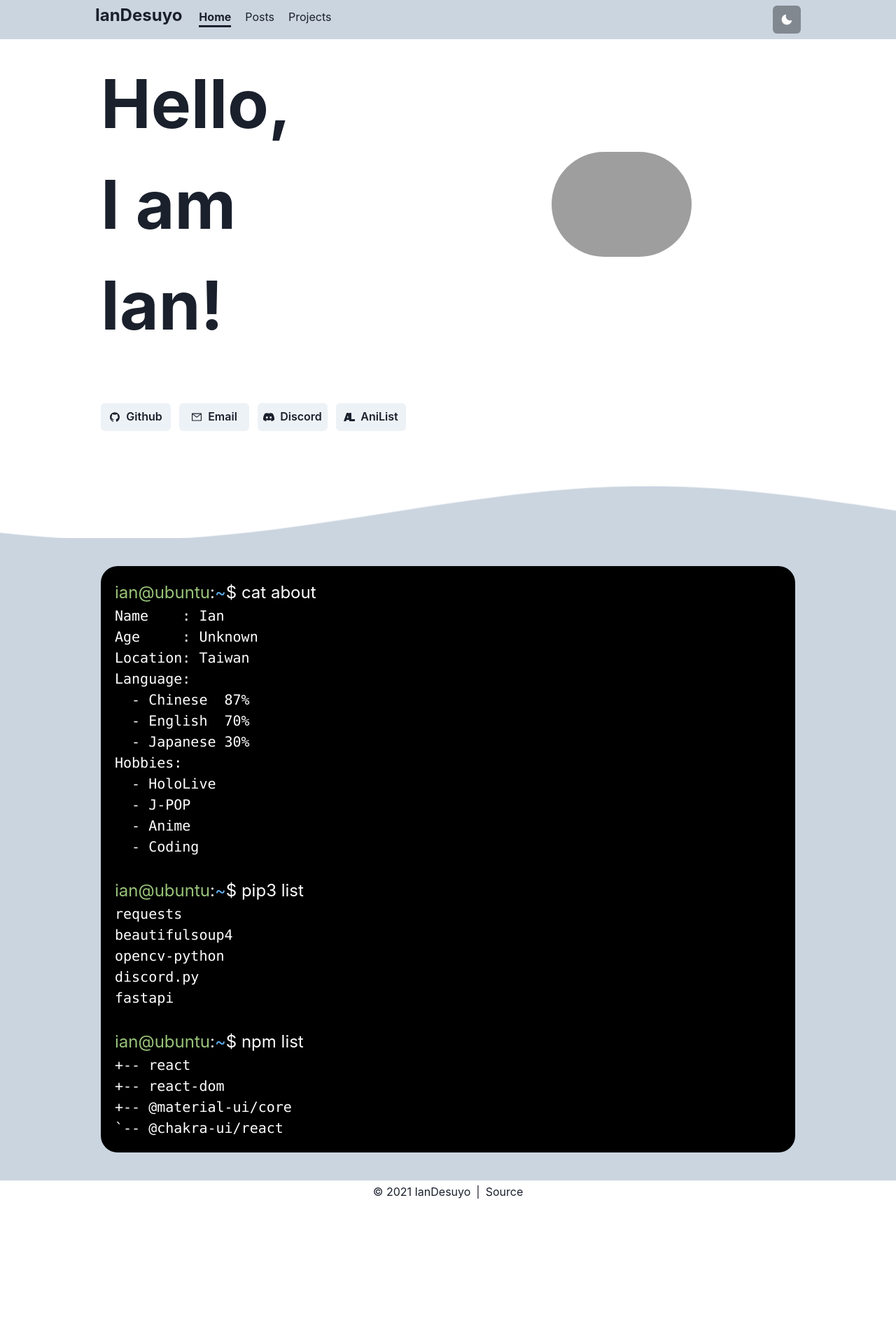
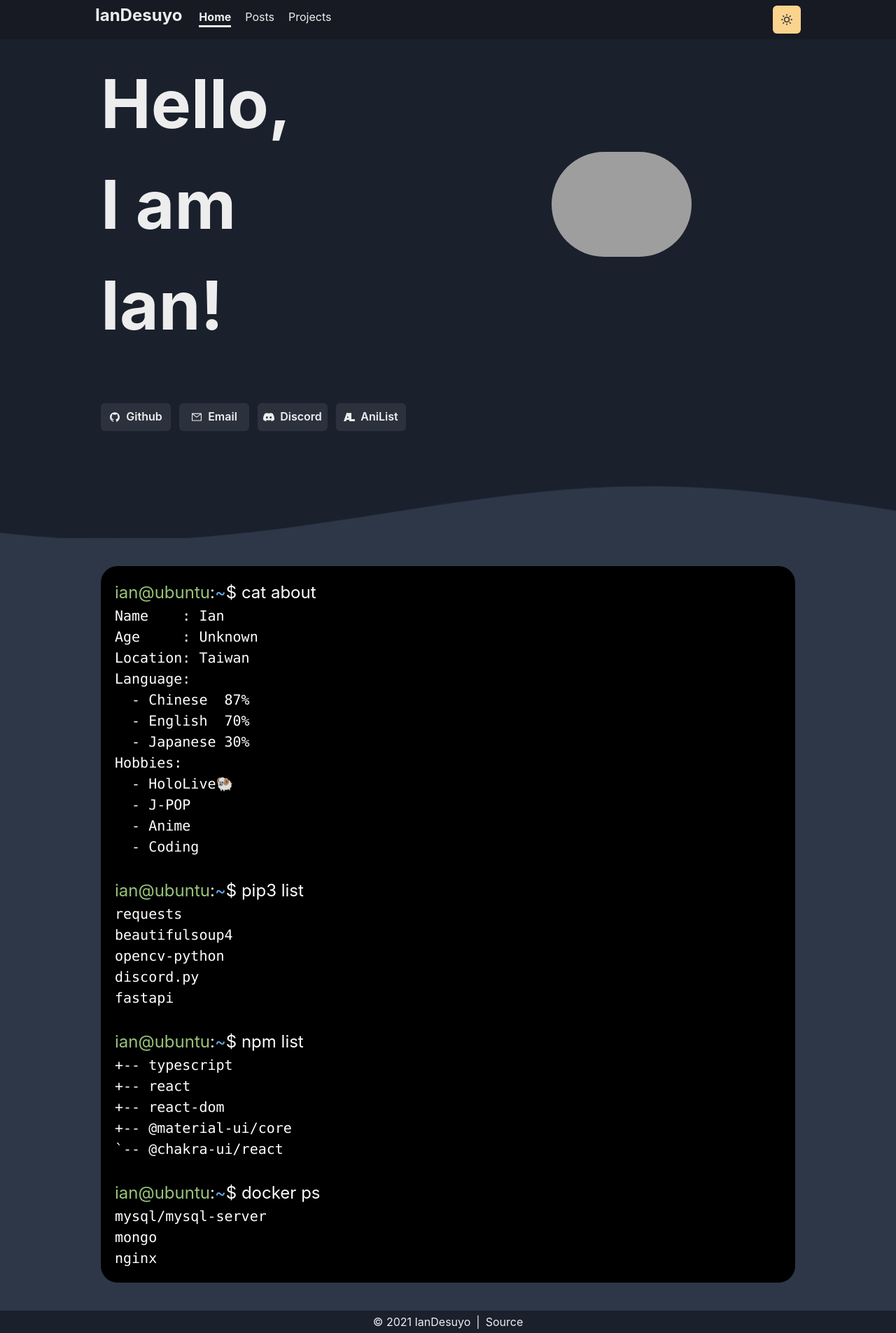
Before and after one commit to IanDesuyo/IanDesuyo.github.io, a Next.js app: page / in a window 1280 px wide. Shown: the whole page at 70% size. Before the commit the page ends 1719 px from the top, so only its background shows below. Built offline with nearby package versions, Linux system fonts and the light colour scheme; grey boxes are pictures that could not be loaded.

Commit message:
fix bugs and update about

```diff
--- a/components/navLink.jsx
+++ b/components/navLink.jsx
@@ -9,7 +9,8 @@ const variants = {
 };
 
 const NavLink = ({ href, path, children, ...props }) => {
-  const active = path === href;
+  const rootPath = path.split("/")[1];
+  const active = `/${rootPath}` === href;
 
   return (
     <AnimatePresence exitBeforeEnter initial={false}>
--- a/components/terminal.jsx
+++ b/components/terminal.jsx
@@ -1,16 +1,22 @@
 import { Box, Text } from "@chakra-ui/react";
+
+const TerminalInput = ({ text, ...props }) => {
+  return (
+    <Box fontSize="2xl" display="flex" {...props}>
+      <Text textColor="#98C379">ian@ubuntu</Text>
+      <Text>:</Text>
+      <Text textColor="#61AFEF">~</Text>
+      <Text>$ {text}</Text>
+    </Box>
+  );
+};
 
 const Terminal = ({ lines }) => {
   return (
     <Box bg="black" borderRadius="3xl" p={5} fontSize="xl" textColor="white">
       {lines.map(({ isInput, text }, index) =>
         isInput ? (
-          <Box fontSize="2xl" display="flex" key={index}>
-            <Text textColor="#98C379">ian@ubuntu</Text>
-            <Text>:</Text>
-            <Text textColor="#61AFEF">~</Text>
-            <Text>$ {text}</Text>
-          </Box>
+          <TerminalInput text={text} key={index} />
         ) : (
           <Text as="pre" key={index}>
             {text}
--- a/pages/_document.jsx
+++ b/pages/_document.jsx
@@ -1,9 +1,11 @@
 import { Html, Head, Main, NextScript } from "next/document";
+import { ColorModeScript } from "@chakra-ui/react";
 
 const Document = () => {
   return (
     <Html>
       <Head>
+        <ColorModeScript initialColorMode="dark" />
         <script async src="https://www.googletagmanager.com/gtag/js?id=G-6Q70MBNQHR" />
         <script
           dangerouslySetInnerHTML={{
--- a/pages/index.jsx
+++ b/pages/index.jsx
@@ -16,13 +16,11 @@ import Head from "../components/head.jsx";
 const textVariants = {
   hidden: { x: -40, opacity: 0 },
   enter: { x: 0, opacity: 1 },
-  exit: { x: -40, opacity: 0 },
 };
 
 const avatarVariants = {
   hidden: { x: 40, opacity: 0 },
   enter: { x: 0, opacity: 1 },
-  exit: { x: 40, opacity: 0 },
 };
 
 const terminalVariants = {
@@ -46,7 +44,7 @@ const catAbout = [
   { isInput: false, text: "  - English  70%" },
   { isInput: false, text: "  - Japanese 30%" },
   { isInput: false, text: "Hobbies:" },
-  { isInput: false, text: "  - HoloLive" },
+  { isInput: false, text: "  - HoloLive🐏" },
   { isInput: false, text: "  - J-POP" },
   { isInput: false, text: "  - Anime" },
   { isInput: false, text: "  - Coding" },
@@ -55,10 +53,14 @@ const catAbout = [
   { isInput: false, text: "requests\nbeautifulsoup4\nopencv-python\ndiscord.py\nfastapi" },
   { isInput: false, text: "\n" },
   { isInput: true, text: "npm list" },
+  { isInput: false, text: "+-- typescript" },
   { isInput: false, text: "+-- react" },
   { isInput: false, text: "+-- react-dom" },
   { isInput: false, text: "+-- @material-ui/core" },
   { isInput: false, text: "`-- @chakra-ui/react" },
+  { isInput: false, text: "\n" },
+  { isInput: true, text: "docker ps" },
+  { isInput: false, text: "mysql/mysql-server\nmongo\nnginx" },
 ];
 
 const Index = () => {
@@ -79,7 +81,6 @@ const Index = () => {
               <motion.div
                 initial="hidden"
                 animate="enter"
-                exit="exit"
                 variants={textVariants}
                 transition={transition}
                 key={index}
@@ -93,9 +94,8 @@ const Index = () => {
           <motion.div
             initial="hidden"
             animate="enter"
-            exit="exit"
             variants={avatarVariants}
-            transition={{ delay: 0.3, duration: 0.6 }}
+            transition={{ delay: 0.3, duration: 1 }}
             whileHover={{ scale: 1.1, rotateX: 20, rotateY: -20 }}
           >
             <Center h="100%">
@@ -113,10 +113,10 @@ const Index = () => {
       </Container>
 
       <svg
-        class="wave-warpper"
+        className="wave-warpper"
         viewBox="0 24 150 28"
         preserveAspectRatio="none"
-        shape-rendering="auto"
+        shapeRendering="auto"
       >
         <defs>
           <path
```
